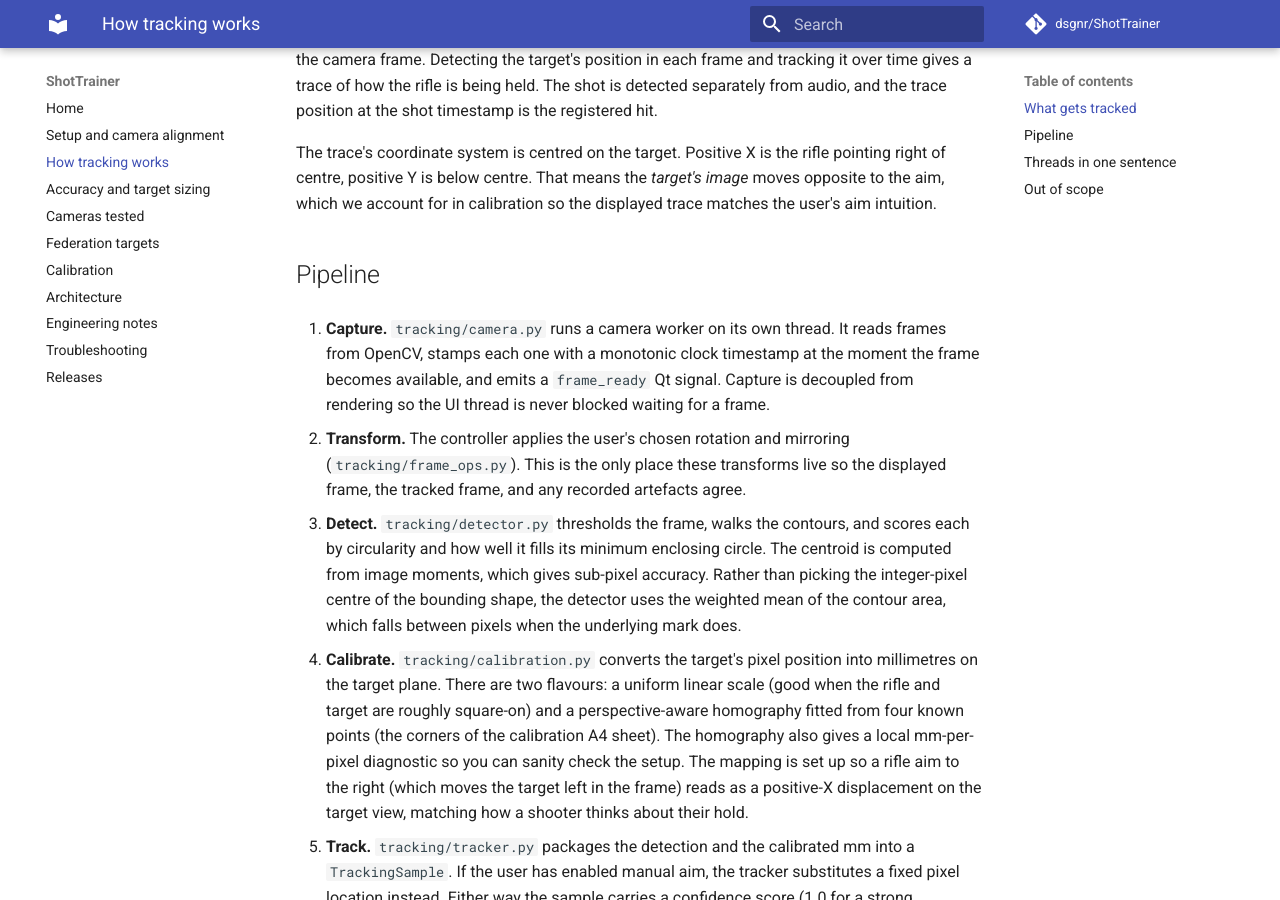
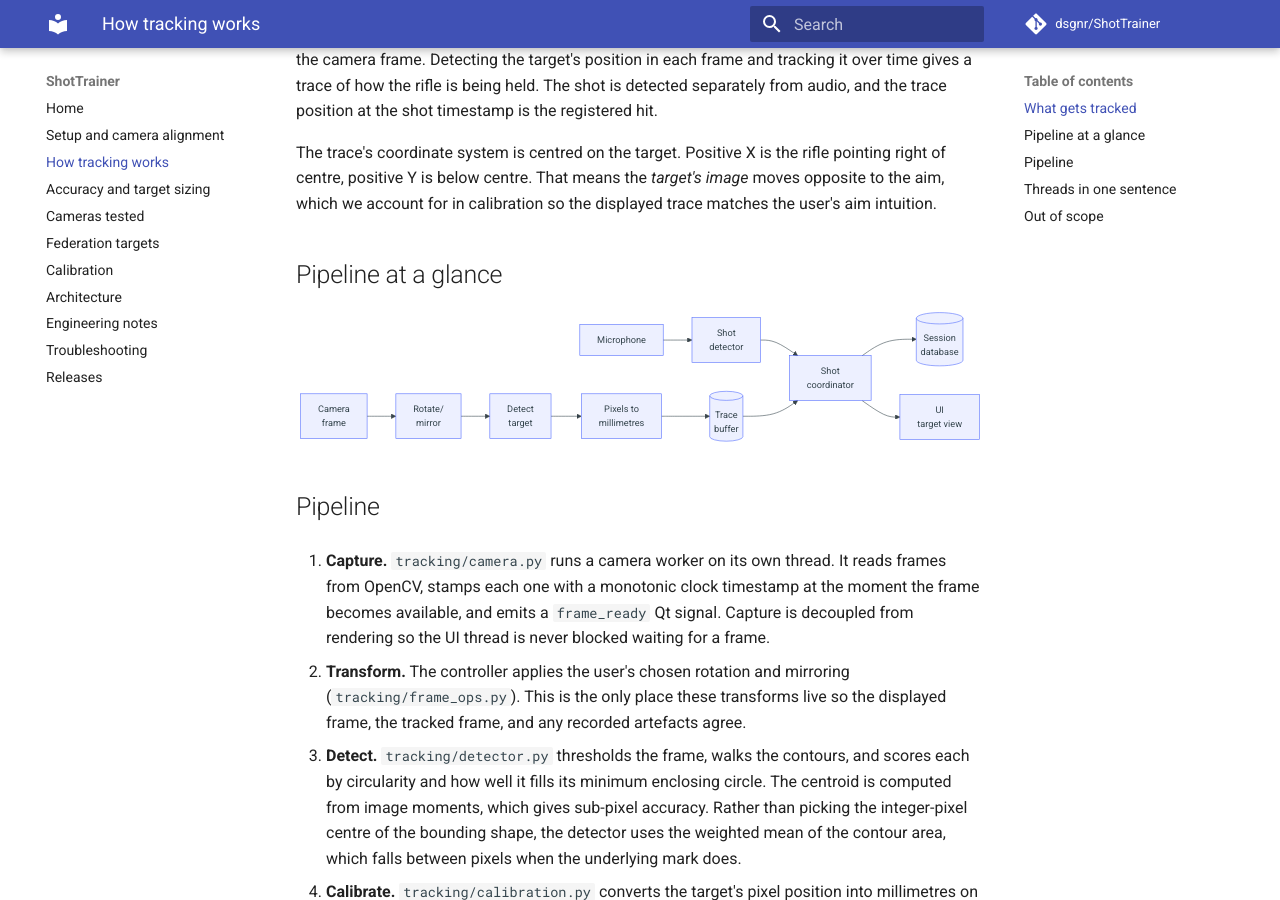
Before and after one commit to dsgnr/ShotTrainer, an MkDocs documentation site: the page built from docs/how-tracking-works.md, in a window 1280 px wide and 900 px high, scrolled down 326 px. Built offline with MkDocs 1.6.1 and Material for MkDocs 9.7.7, drawn with Linux system fonts in a browser that asks for light colours; comment, search, counter and statistics services are not loaded; some of the changed lines change nothing that is shown.

Commit message:
docs: add a quick pipeline diagram to the tracking explainer

````diff
--- a/docs/how-tracking-works.md
+++ b/docs/how-tracking-works.md
@@ -18,6 +18,21 @@ the rifle pointing right of centre, positive Y is below centre. That
 means the *target's image* moves opposite to the aim, which we account
 for in calibration so the displayed trace matches the user's aim
 intuition.
+
+## Pipeline at a glance
+
+```mermaid
+flowchart LR
+    Cam[Camera<br/>frame] --> Tx[Rotate/<br/>mirror]
+    Tx --> Det[Detect<br/>target]
+    Det --> Cal[Pixels to<br/>millimetres]
+    Cal --> Buf[(Trace<br/>buffer)]
+    Mic[Microphone] --> Sd[Shot<br/>detector]
+    Sd --> Coord[Shot<br/>coordinator]
+    Buf --> Coord
+    Coord --> Rec[(Session<br/>database)]
+    Coord --> UI[UI<br/>target view]
+```
 
 ## Pipeline
 
````
